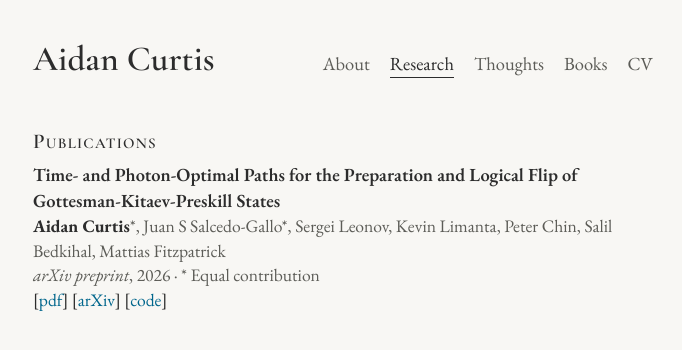
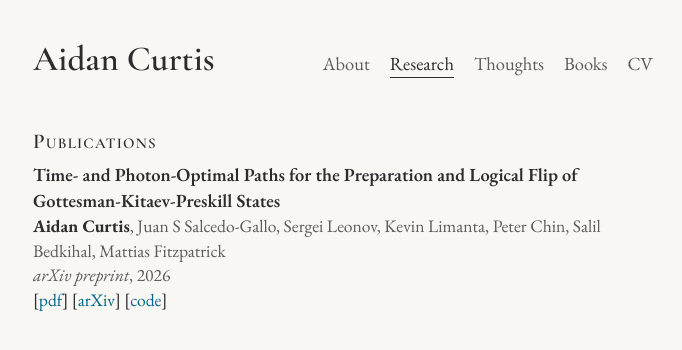
Before and after one commit to aidancurtis/aidancurtis.github.io, a Jekyll site: the page built from research/index.html, in a window 1280 px wide. Shown: the top 350 px of the page, without its empty margins (297-979 px from the left). Built offline with Jekyll 4.4.1, drawn with Linux system fonts in a browser that asks for light colours.

Commit message:
Remove equal-contribution asterisks and note
Co-Authored-By: Claude Opus 5.5 <noreply@anthropic.com>

```diff
--- a/_data/papers.yml
+++ b/_data/papers.yml
@@ -1,8 +1,7 @@
 - title: "Time- and Photon-Optimal Paths for the Preparation and Logical Flip of Gottesman-Kitaev-Preskill States"
-  authors: "<b>Aidan Curtis</b>*, Juan S Salcedo-Gallo*, Sergei Leonov, Kevin Limanta, Peter Chin, Salil Bedkihal, Mattias Fitzpatrick"
+  authors: "<b>Aidan Curtis</b>, Juan S Salcedo-Gallo, Sergei Leonov, Kevin Limanta, Peter Chin, Salil Bedkihal, Mattias Fitzpatrick"
   venue: "arXiv preprint"
   year: 2026
-  note: "* Equal contribution"
   links:
     pdf: "https://arxiv.org/pdf/2611.15018"
     arXiv: "https://arxiv.org/abs/2611.15018"
```
